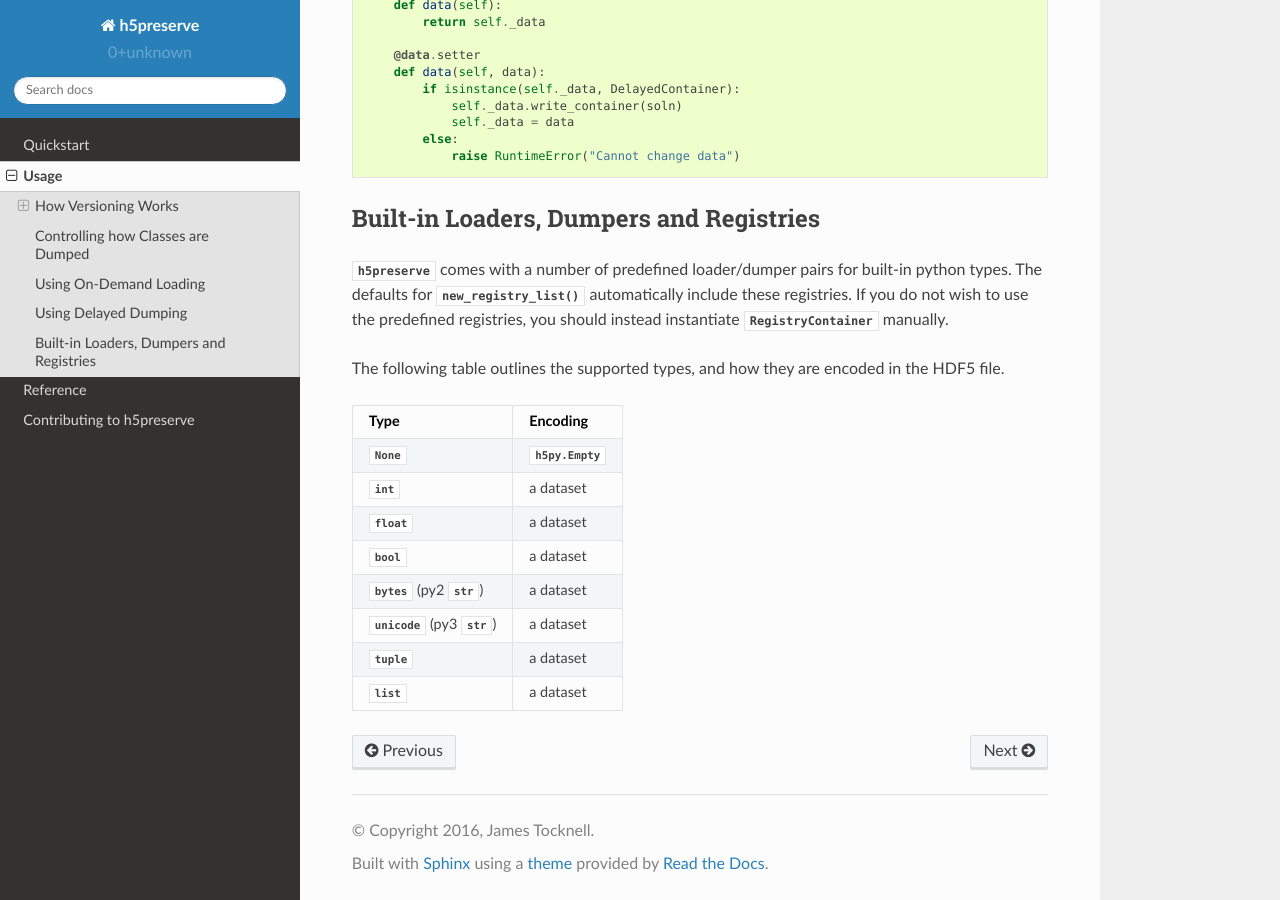
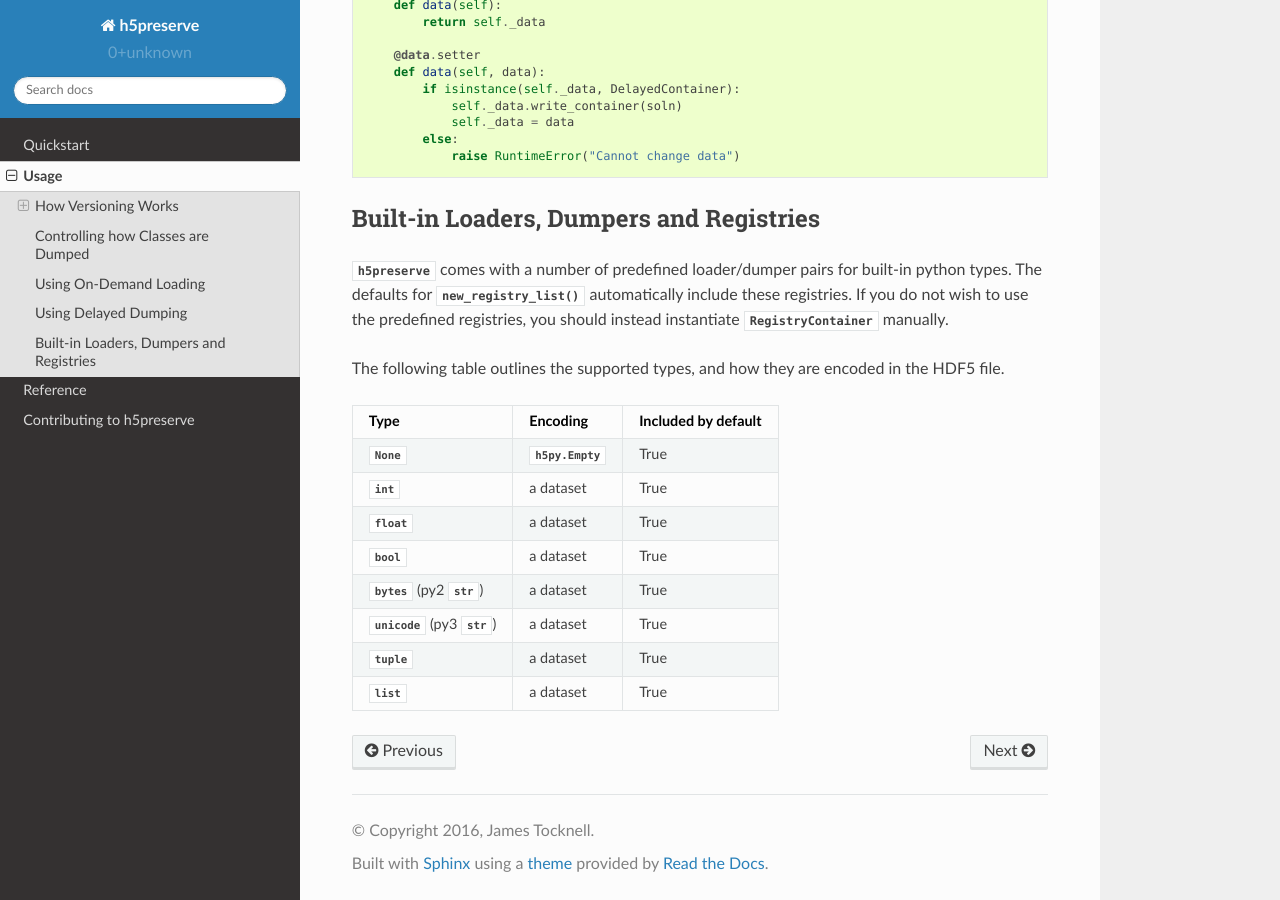
Before and after one commit to h5preserve/h5preserve, a Sphinx documentation site: the page built from docs/Usage.rst, in a window 1280 px wide and 900 px high, scrolled down 3728 px. Built offline with Sphinx 7.4.7 and the Read the Docs theme 2.0.0, drawn with Linux system fonts in a browser that asks for light colours.

Commit message:
DOC: State which types are included by default

```diff
--- a/docs/Usage.rst
+++ b/docs/Usage.rst
@@ -199,19 +199,28 @@ the HDF5 file.
 
     * - Type
       - Encoding
+      - Included by default
     * - :py:obj:`None`
       - :py:class:`h5py.Empty`
+      - True
     * - :py:obj:`int`
       - a dataset
+      - True
     * - :py:obj:`float`
       - a dataset
+      - True
     * - :py:obj:`bool`
       - a dataset
+      - True
     * - :py:obj:`bytes` (py2 :py:obj:`str`)
       - a dataset
+      - True
     * - :py:obj:`unicode` (py3 :py:obj:`str`)
       - a dataset
+      - True
     * - :py:obj:`tuple`
       - a dataset
+      - True
     * - :py:obj:`list`
       - a dataset
+      - True
```
